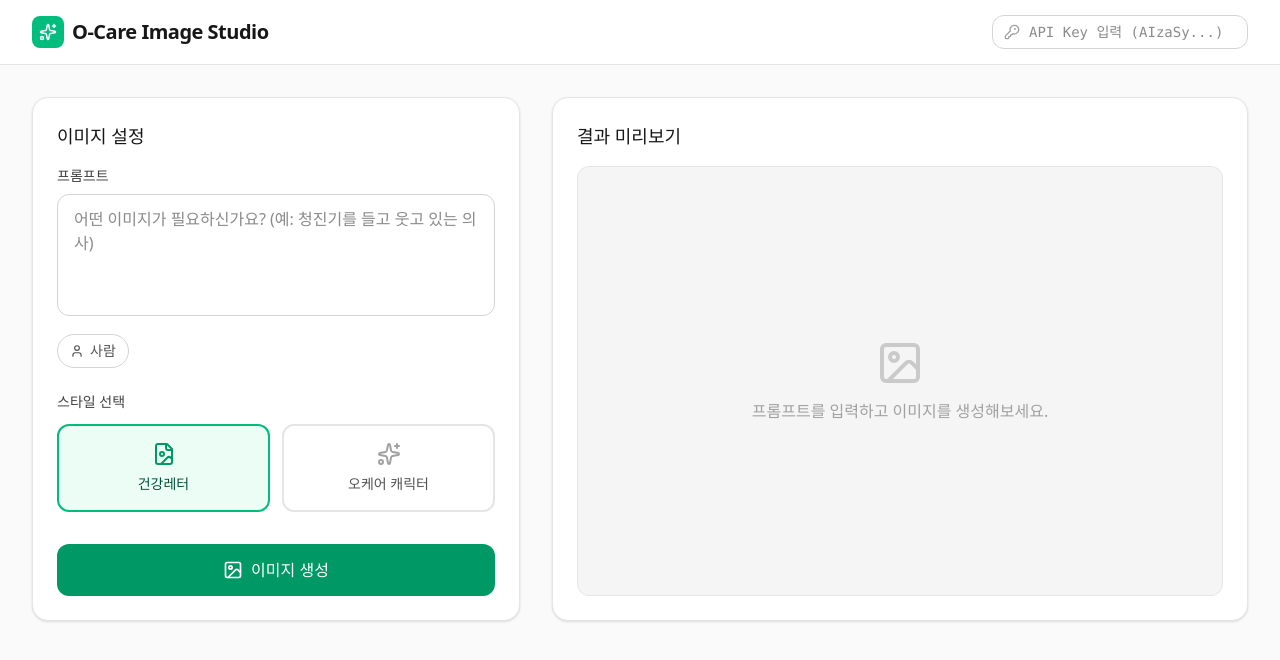
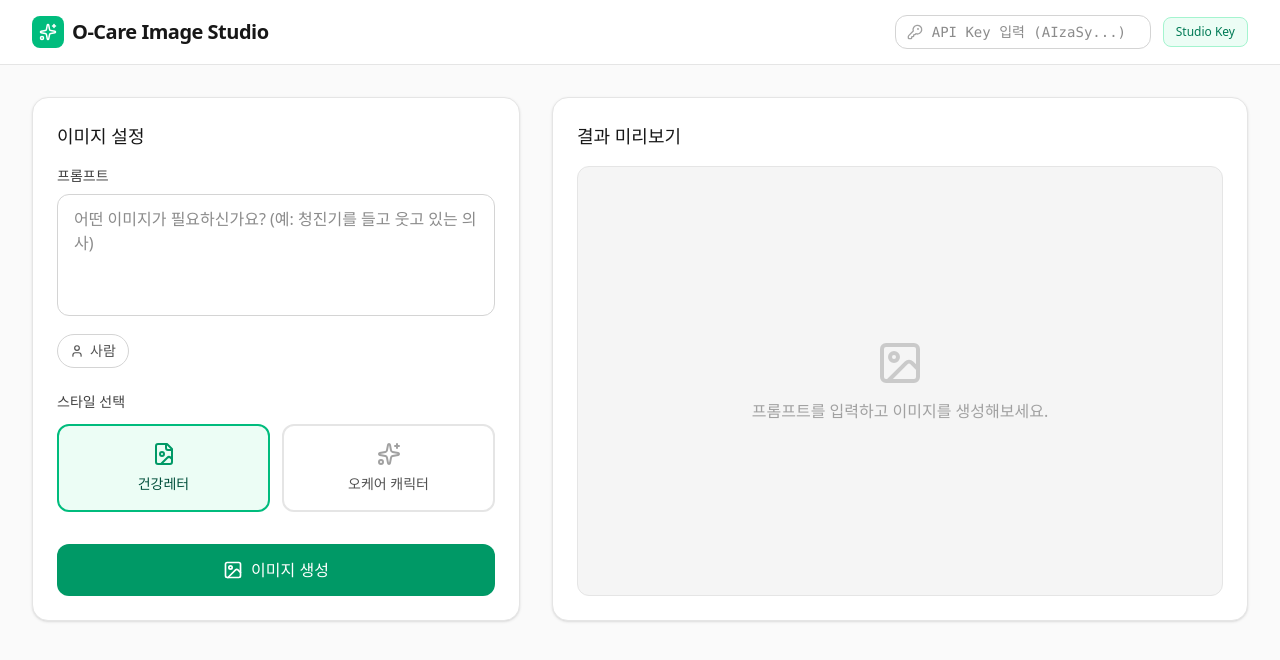
Before and after one commit to southsky37/image, a React (Vite) app: page / in a window 1280 px wide. Shown: the top 660 px of the page. Built offline with nearby package versions, Linux system fonts and the light colour scheme.

Commit message:
chore: revert hiding studio key button to allow AI studio proxy deployment

```diff
--- a/src/components/ImageStudio.tsx
+++ b/src/components/ImageStudio.tsx
@@ -96,8 +96,12 @@ export function ImageStudio() {
     } catch (err: any) {
       console.error('Generation error:', err);
 
-      const errorMsg = err?.message || JSON.stringify(err);
-      setError(`이미지 생성 실패: ${errorMsg}`);
+      // Handle "Requested entity was not found" error
+      if (err?.message?.includes('Requested entity was not found')) {
+        setError('API 키 세션이 만료되었거나 유효하지 않습니다. 페이지를 새로고침하여 다시 선택해주세요.');
+      } else {
+        setError('이미지 생성에 실패했습니다. 다시 시도해 주세요.');
+      }
     } finally {
       setIsGenerating(false);
     }
@@ -153,11 +157,14 @@ export function ImageStudio() {
                 className="w-40 sm:w-64 pl-9 pr-3 py-1.5 text-sm rounded-xl border border-neutral-300 focus:outline-none focus:ring-2 focus:ring-emerald-500 focus:border-transparent font-mono transition-all"
               />
             </div>
-            {typeof window !== 'undefined' && window.aistudio && (
             <button
                onClick={async () => {
                  try {
+                   if (window.aistudio) {
                      await window.aistudio.openSelectKey();
+                   } else {
+                     alert("AI Studio 환경이 아닙니다.");
+                   }
                  } catch (e) {
                    console.error(e);
                  }
@@ -165,9 +172,8 @@ export function ImageStudio() {
                className="text-xs bg-emerald-50 hover:bg-emerald-100 text-emerald-700 px-3 py-1.5 rounded-lg border border-emerald-200 font-medium transition-colors hidden sm:block whitespace-nowrap"
                title="Google AI Studio 연동"
             >
-                 Studio 연동 키 불러오기
+               Studio Key
             </button>
-            )}
           </div>
         </div>
       </header>
```
Lines whose indentation alone changed are shown as unchanged.
